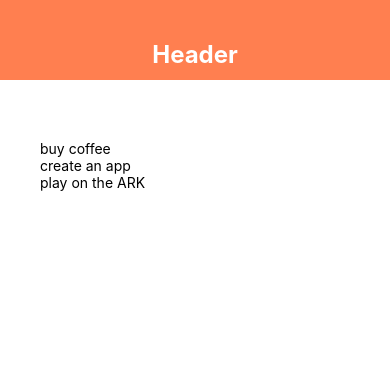
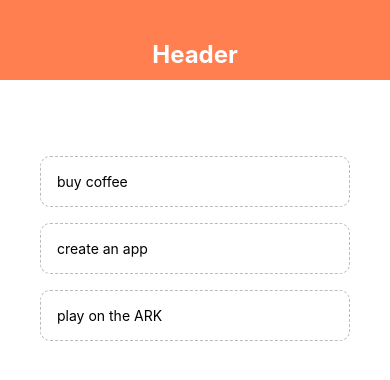
Before and after one commit to SinkLineP/Todo_App_1_React_Native, a React Native app: screen / in a window 390 px wide. Shown: the top 380 px of the page. Built offline with nearby package versions, Linux system fonts and the light colour scheme.

Commit message:
crated Todo part 2

```diff
--- a/App.js
+++ b/App.js
@@ -1,7 +1,9 @@
+import React from "react";
 import { StatusBar } from 'expo-status-bar';
-import {Button, FlatList, StyleSheet, Text, View} from 'react-native';
+import {Button, FlatList, StyleSheet, View} from 'react-native';
 import {useState} from "react";
 import Header from "./components/Header/Header";
+import TodoItem from "./components/TodoItem/TodoItem";
 
 export default function App() {
   const [todos, setTodos] = useState([
@@ -10,6 +12,12 @@ export default function App() {
     { text: "play on the ARK", key: "3" },
   ])
 
+  const handleClick = (key) => {
+    setTodos((prevTodos) => {
+      return prevTodos.filter(todo => todo.key !== key)
+    })
+  }
+
   return (
     <View style={styles.container}>
       {/*header*/}
@@ -17,12 +25,13 @@ export default function App() {
       <View style={styles.content}>
         {/*form*/}
         <View style={styles.list}>
-          <FlatList
-            data={todos}
-            renderItem={({ item }) => (
-              <Text>{item.text}</Text>
-            )}
-          />
+          <FlatList data={todos} renderItem={
+            ({ item }) => {
+              return (
+                <TodoItem item={item} handleClick={handleClick} />
+              )
+            }
+          } />
         </View>
       </View>
       <StatusBar style="auto" />
--- /dev/null
+++ b/components/TodoItem/TodoItem.js
@@ -0,0 +1,34 @@
+import React from "react";
+import {StyleSheet, Text, TouchableOpacity, View} from "react-native";
+
+
+export default function TodoItem({ item, handleClick }) {
+  const { text, key } = item;
+  // console.log(text + " in component!");
+
+
+
+  return (
+    <TouchableOpacity onPress={() => handleClick(key)}>
+      <Text style={styles.item}>{text}</Text>
+    </TouchableOpacity>
+  )
+}
+
+const styles = StyleSheet.create({
+  item: {
+    padding: 16,
+    marginTop: 16,
+    borderColor: "#bbb",
+    borderWidth: 1,
+    borderStyle: "dashed",
+    borderRadius: 10,
+  }
+})
+
+//<FlatList
+//  data={todos}
+//  renderItem={({ item }) => (
+//    <Text>{item.text}</Text>
+//  )}
+///>
```
Also changed, not shown: components/CreatedTodo/CreatedTodo.js (added, +22 -0 lines).
